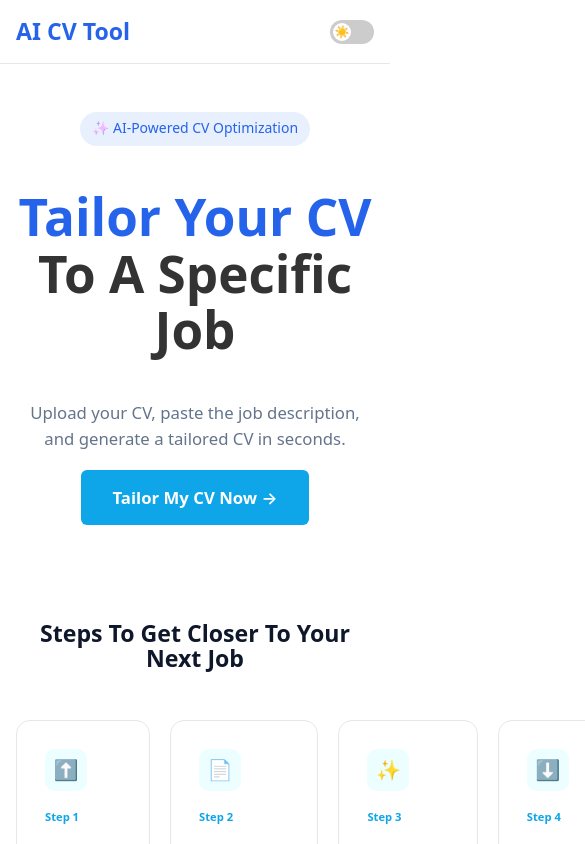
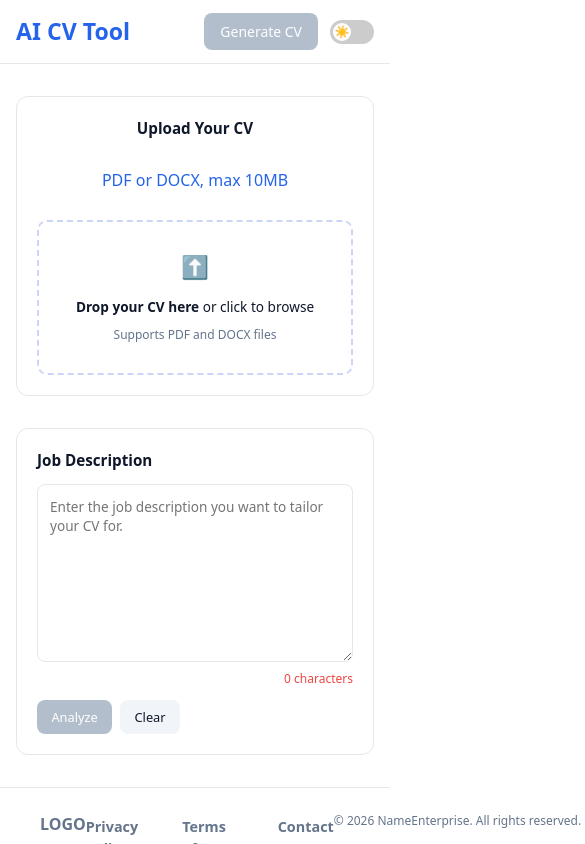
Before and after one commit to kam3ren/Ai-CV-tailoring-tool, a React (Vite) app in the folder ai-cv-frontend/: page /upload in a window 390 px wide. Shown: the top 844 px of the page, 585 px wide, since content can reach past the window. Built offline with nearby package versions, Linux system fonts and the light colour scheme.

Commit message:
Connected landing page to upload page, refactored job description and cvupload to wireframes, added generate cv button, improved dark mode, added character count, cache memory, drag and drop feature, made anaylze and generate cv button disabled unless conditions are met.

```diff
--- a/ai-cv-frontend/package.json
+++ b/ai-cv-frontend/package.json
@@ -14,7 +14,8 @@
   },
   "dependencies": {
     "react": "^19.2.0",
-    "react-dom": "^19.2.0"
+    "react-dom": "^19.2.0",
+    "react-router-dom": "^7.13.0"
   },
   "devDependencies": {
     "@eslint/js": "^9.39.1",
--- a/ai-cv-frontend/src/App.jsx
+++ b/ai-cv-frontend/src/App.jsx
@@ -1,11 +1,16 @@
-import { useState } from 'react'
-import reactLogo from './assets/react.svg'
-import viteLogo from '/vite.svg'
-import './App.css'
-import Landing from "./pages/Landing";
+import { BrowserRouter as Router, Routes, Route } from 'react-router-dom';
+import Landing from './pages/Landing';
+import Upload from './pages/Upload';
 
 function App() {
-  return <Landing />;
+  return (
+    <Router>
+      <Routes>
+        <Route path="/" element={<Landing />} />
+        <Route path="/upload" element={<Upload />} />
+      </Routes>
+    </Router>
+  );
 }
 
 export default App;
--- a/ai-cv-frontend/src/components/CVUpload.jsx
+++ b/ai-cv-frontend/src/components/CVUpload.jsx
@@ -1,56 +1,98 @@
-import React, { useState } from "react";
+import React, { useState, useRef } from "react";
 import "./components.css";
 
-export default function CVUpload() {
-  const [fileName, setFileName] = useState(null);
-  const [preview, setPreview] = useState(null);
-  const [status, setStatus] = useState(null);
+export default function CVUpload({ file, setFile, storageError }) {
+  const fileInputRef = useRef(null);
+  const [isDragging, setIsDragging] = useState(false);
 
   function handleFileChange(e) {
-    const f = e.target.files[0];
-    if (!f) return;
-    setFileName(f.name);
-    // Try to read text files for a small preview; ignore binary formats
-    const reader = new FileReader();
-    reader.onload = () => setPreview(reader.result.slice(0, 1000));
-    reader.onerror = () => setPreview(null);
-    if (f.type.startsWith("text/") || f.name.endsWith(".md")) {
-      reader.readAsText(f);
-    } else {
-      setPreview(null);
-    }
-    setStatus(null);
+    const selectedFile = e.target.files?.[0];
+    if (!selectedFile) return;
+    setFile(selectedFile);
   }
 
-  function handleUpload() {
-    if (!fileName) {
-      setStatus("Please choose a file first.");
-      return;
+  function handleRemoveFile(e) {
+    e.preventDefault();
+    e.stopPropagation();
+    setFile(null);
+    if (fileInputRef.current) {
+      fileInputRef.current.value = "";
     }
-    // For now we simulate upload since backend endpoint is not present.
-    setStatus("Uploading...");
-    setTimeout(() => {
-      setStatus("Upload complete (simulated).");
-    }, 800);
+  }
+
+  function handleDragOver(e) {
+    e.preventDefault();
+    setIsDragging(true);
+  }
+
+  function handleDragLeave(e) {
+    e.preventDefault();
+    // Only cancel dragging if we are leaving the dropzone entirely (not entering a child)
+    if (!e.currentTarget.contains(e.relatedTarget)) {
+      setIsDragging(false);
+    }
+  }
+
+  function handleDrop(e) {
+    e.preventDefault();
+    setIsDragging(false);
+    const droppedFile = e.dataTransfer.files?.[0];
+    if (droppedFile) {
+      setFile(droppedFile);
+    }
   }
 
   return (
     <section className="cv-upload">
-      <h2>CV Upload</h2>
-      <div className="upload-box">
-        <input type="file" id="cvfile" onChange={handleFileChange} />
-        <button className="btn primary" onClick={handleUpload}>Upload</button>
-      </div>
+      <h2>Upload Your CV</h2>
+      <p className="upload-subtitle">PDF or DOCX, max 10MB</p>
 
-      <div className="upload-meta">
-        <div><strong>Selected:</strong> {fileName || "No file chosen"}</div>
-        {status && <div className="status">{status}</div>}
-      </div>
+      <label
+        htmlFor="cv-file"
+        className={`upload-dropzone ${isDragging ? "dragging" : ""}`}
+        onDragOver={handleDragOver}
+        onDragLeave={handleDragLeave}
+        onDrop={handleDrop}
+      >
+        {file ? (
+          <>
+            <div className="upload-icon">📄</div>
+            <p className="upload-text">
+              <strong>{file.name}</strong>
+              <button
+                type="button"
+                className="remove-file-btn"
+                onClick={handleRemoveFile}
+                title="Remove file"
+              >
+                ✕
+              </button>
+            </p>
+            <span className="upload-hint">Click to replace</span>
+          </>
+        ) : (
+          <>
+            <div className="upload-icon">⬆️</div>
+            <p className="upload-text">
+              <strong>Drop your CV here</strong> or click to browse
+            </p>
+            <span className="upload-hint">Supports PDF and DOCX files</span>
+          </>
+        )}
 
-      {preview && (
-        <div className="preview">
-          <h4>Preview (first 1000 chars)</h4>
-          <pre>{preview}</pre>
+        <input
+          id="cv-file"
+          type="file"
+          accept=".pdf,.doc,.docx"
+          onChange={handleFileChange}
+          hidden
+          ref={fileInputRef}
+        />
+      </label>
+
+      {storageError && (
+        <div className="upload-warning">
+          ⚠️ File too large to save for refresh.
         </div>
       )}
     </section>
--- a/ai-cv-frontend/src/components/Footer.jsx
+++ b/ai-cv-frontend/src/components/Footer.jsx
@@ -1,4 +1,3 @@
-import React from 'react';
 import './components.css';
 
 export default function Footer() {
--- a/ai-cv-frontend/src/components/JobDescription.jsx
+++ b/ai-cv-frontend/src/components/JobDescription.jsx
@@ -23,12 +23,11 @@ function extractKeywords(text, limit = 8) {
     .map((t) => t[0]);
 }
 
-export default function JobDescription() {
-  const [text, setText] = useState("");
+export default function JobDescription({ jobDesc, setJobDesc }) {
   const [keywords, setKeywords] = useState([]);
 
   function handleAnalyze() {
-    const ks = extractKeywords(text || "");
+    const ks = extractKeywords(jobDesc || "");
     setKeywords(ks);
   }
 
@@ -37,14 +36,20 @@ export default function JobDescription() {
       <h2>Job Description</h2>
       <textarea
         className="job-textarea"
-        placeholder="Paste a job description here or type a few lines..."
-        value={text}
-        onChange={(e) => setText(e.target.value)}
+        placeholder="Enter the job description you want to tailor your CV for."
+        value={jobDesc}
+        onChange={(e) => setJobDesc(e.target.value)}
         rows={8}
       />
+      <div
+        className="char-count"
+        style={{ color: (jobDesc?.length || 0) < 150 ? "#ef4444" : undefined }}
+      >
+        {jobDesc?.length || 0} characters
+      </div>
       <div className="job-actions">
-        <button className="btn primary" onClick={handleAnalyze}>Analyze</button>
-        <button className="btn secondary" onClick={() => { setText(""); setKeywords([]); }}>Clear</button>
+        <button className="btn primary" onClick={handleAnalyze} disabled={!jobDesc || jobDesc.length < 150}>Analyze</button>
+        <button className="btn secondary" onClick={() => { setJobDesc(""); setKeywords([]); }}>Clear</button>
       </div>
 
       {keywords.length > 0 && (
@@ -52,6 +57,7 @@ export default function JobDescription() {
           <h4>Extracted keywords</h4>
           <div className="kw-list">{keywords.map((k) => <span key={k} className="kw">{k}</span>)}</div>
         </div>
+
       )}
     </section>
   );
--- a/ai-cv-frontend/src/components/Navbar.jsx
+++ b/ai-cv-frontend/src/components/Navbar.jsx
@@ -1,7 +1,7 @@
-import React, { useState, useEffect } from 'react';
+import { useState, useEffect } from 'react';
 import './components.css';
 
-export default function Navbar() {
+export default function Navbar({ actionButton }) {
     const [isDarkMode, setIsDarkMode] = useState(() => {
         return localStorage.getItem('theme') === 'dark';
     });
@@ -20,7 +20,7 @@ export default function Navbar() {
         <nav className="navbar">
             <div className="nav-left">AI CV Tool</div>
             <div className="nav-right">
-
+                {actionButton}
                 <label className="switch" aria-label="Toggle Dark Mode">
                     <input type="checkbox" checked={isDarkMode} onChange={() => setIsDarkMode(!isDarkMode)} />
                     <span className="slider"></span>
--- a/ai-cv-frontend/src/components/components.css
+++ b/ai-cv-frontend/src/components/components.css
@@ -1,28 +1,184 @@
 /* Shared basic styles for all (constant) Components */
-.cv-upload, .job-desc {
-  border: 1px dashed #d1d5db;
-  padding: 18px;
-  border-radius: 8px;
-  background: #fff;
-  margin: 18px 0;
+/* =========================
+   UPLOAD / CARD CONTAINERS
+========================= */
+
+.cv-upload,
+.job-desc {
+  border: 1px solid #e5e7eb;
+  padding: 1.25rem;
+  border-radius: 12px;
+  background: #ffffff;
+  margin: 1.25rem 0;
 }
 
-.cv-upload h2, .job-desc h2 { margin: 0 0 12px 0; }
+/* Headings */
+.cv-upload h2,
+.job-desc h2 {
+  margin: 0 0 0.75rem 0;
+  font-size: 0.95rem;
+  font-weight: 600;
+  color: #0f172a;
+}
 
-.upload-box { display: flex; gap: 12px; align-items: center; }
-.upload-meta { margin-top: 8px; color: #333; }
-.status { margin-top: 6px; color: #2563eb; }
-.preview pre { max-height: 160px; overflow: auto; background: #f8fafc; padding: 10px; border-radius: 6px; }
+/* =========================
+   UPLOAD DROPZONE
+========================= */
 
-.job-textarea { width: 100%; font-family: inherit; padding: 10px; border-radius: 6px; border: 1px solid #e5e7eb; }
-.job-actions { margin-top: 8px; display:flex; gap:8px }
-.keywords { margin-top: 12px; }
-.kw-list { display:flex; gap:8px; flex-wrap:wrap }
-.kw { background:#eef2ff; color:#1e3a8a; padding:6px 10px; border-radius:999px; font-size:0.9rem }
+.upload-dropzone {
+  margin-top: 0.75rem;
+  border: 2px dashed #cbd5f5;
+  border-radius: 10px;
+  padding: 1.75rem 1.25rem;
+  text-align: center;
+  cursor: pointer;
+  transition: background 0.2s ease, border-color 0.2s ease;
+}
 
-.btn { padding: 8px 14px; border-radius: 6px; border: none; cursor: pointer; }
-.btn.primary { background: #0ea5e9; color: white }
-.btn.secondary { background: #e6edf3; color: #0f172a }
+.upload-dropzone:hover {
+  background: #f8fafc;
+  border-color: #93c5fd;
+}
+
+.upload-dropzone.dragging {
+  background: #eff6ff;
+  border-color: #2563eb;
+  animation: border-pulse 1.5s infinite;
+}
+
+/* Icon */
+.upload-icon {
+  font-size: 1.4rem;
+  color: #0ea5e9;
+  margin-bottom: 0.5rem;
+}
+
+/* Text */
+.upload-text {
+  font-size: 0.85rem;
+  color: #0f172a;
+  margin-bottom: 0.25rem;
+}
+
+.upload-hint {
+  font-size: 0.75rem;
+  color: #64748b;
+}
+
+/* Selected file */
+.upload-selected {
+  margin-top: 0.75rem;
+  font-size: 0.8rem;
+  color: #334155;
+}
+
+/* =========================
+   META / STATUS
+========================= */
+
+.upload-meta {
+  margin-top: 0.5rem;
+  font-size: 0.8rem;
+  color: #334155;
+}
+
+.status {
+  margin-top: 0.4rem;
+  font-size: 0.8rem;
+  color: #2563eb;
+}
+
+/* =========================
+   JOB DESCRIPTION
+========================= */
+
+.job-textarea {
+  width: 100%;
+  font-family: inherit;
+  padding: 0.75rem;
+  border-radius: 8px;
+  border: 1px solid #e5e7eb;
+  font-size: 0.85rem;
+  resize: vertical;
+}
+
+.job-textarea:focus {
+  outline: none;
+  border-color: #93c5fd;
+  box-shadow: 0 0 0 3px rgba(147, 197, 253, 0.3);
+}
+
+.job-actions {
+  margin-top: 0.75rem;
+  display: flex;
+  gap: 0.5rem;
+}
+
+/* =========================
+   KEYWORDS
+========================= */
+
+.keywords {
+  margin-top: 1rem;
+}
+
+.kw-list {
+  display: flex;
+  gap: 0.5rem;
+  flex-wrap: wrap;
+}
+
+.kw {
+  background: #eef2ff;
+  color: #3730a3;
+  padding: 0.35rem 0.6rem;
+  border-radius: 999px;
+  font-size: 0.7rem;
+  font-weight: 500;
+}
+
+/* =========================
+   BUTTONS
+========================= */
+
+.btn {
+  padding: 0.5rem 0.9rem;
+  border-radius: 8px;
+  border: none;
+  cursor: pointer;
+  font-size: 0.8rem;
+  font-weight: 500;
+  transition: background 0.2s ease, transform 0.15s ease;
+}
+
+.btn.primary {
+  background: #0ea5e9;
+  color: white;
+}
+
+.btn.primary:hover {
+  background: #0284c7;
+}
+
+.btn.primary:disabled {
+  background: #94a3b8;
+  cursor: not-allowed;
+  opacity: 0.7;
+}
+
+.btn.secondary {
+  background: #f1f5f9;
+  color: #0f172a;
+}
+
+.btn.secondary:hover {
+  background: #e2e8f0;
+}
+
+.btn:active {
+  transform: scale(0.98);
+}
+
 
 
 /* =========================
@@ -275,3 +431,94 @@ body.dark-mode .feature-step {
 body.dark-mode .sub-heading {
     color: #f1f5f9;
 }
+
+.remove-file-btn {
+    background: none;
+    border: none;
+    color: #ef4444;
+    font-size: 1.1rem;
+    margin-left: 0.5rem;
+    cursor: pointer;
+    padding: 0 0.25rem;
+}
+
+.remove-file-btn:hover {
+    color: #dc2626;
+}
+
+.char-count {
+    margin-top: 0.5rem;
+    font-size: 0.75rem;
+    color: #64748b;
+    text-align: right;
+}
+
+/* Dark Mode overrides for new elements */
+body.dark-mode .cv-upload h2,
+body.dark-mode .job-desc h2 {
+    color: #f1f5f9;
+}
+
+body.dark-mode .upload-dropzone {
+    border-color: #475569;
+}
+
+body.dark-mode .upload-dropzone:hover {
+    background-color: #334155;
+    border-color: #60a5fa;
+}
+
+body.dark-mode .upload-text {
+    color: #f1f5f9;
+}
+
+body.dark-mode .upload-hint {
+    color: #94a3b8;
+}
+
+body.dark-mode .upload-icon {
+    color: #38bdf8;
+}
+
+body.dark-mode .btn.secondary {
+    background-color: #334155;
+    color: #f1f5f9;
+}
+
+body.dark-mode .btn.secondary:hover {
+    background-color: #475569;
+}
+
+body.dark-mode .char-count {
+    color: #94a3b8;
+}
+
+body.dark-mode .remove-file-btn {
+    color: #f87171;
+}
+
+body.dark-mode .remove-file-btn:hover {
+    color: #ef4444;
+}
+
+.upload-warning {
+    margin-top: 0.75rem;
+    font-size: 0.8rem;
+    color: #d97706;
+    text-align: center;
+}
+
+body.dark-mode .upload-warning {
+    color: #fbbf24;
+}
+
+body.dark-mode .upload-dropzone.dragging {
+    background-color: #1e293b;
+    border-color: #60a5fa;
+}
+
+@keyframes border-pulse {
+    0% { border-color: #2563eb; transform: scale(1); }
+    50% { border-color: #60a5fa; transform: scale(1.01); }
+    100% { border-color: #2563eb; transform: scale(1); }
+}
--- a/ai-cv-frontend/src/pages/Landing.css
+++ b/ai-cv-frontend/src/pages/Landing.css
@@ -50,9 +50,14 @@ body {
 .page {
     color: #2563eb;
     max-width: 100%;
-
+    display: flex;
+    flex-direction: column;
+    min-height: 100vh;
 }
 
+.content {
+    flex: 1;
+}
 
 
 /* =========================
--- a/ai-cv-frontend/src/pages/Landing.jsx
+++ b/ai-cv-frontend/src/pages/Landing.jsx
@@ -1,8 +1,8 @@
+import { useNavigate } from "react-router-dom";
 import "./landing.css";
 import Navbar from "../components/Navbar";
 import Footer from "../components/Footer";
-//import CVUpload from "../components/CVUpload";
-//import JobDescription from "../components/JobDescription";
+
 
 
 export default function Landing() {
@@ -13,18 +13,16 @@ export default function Landing() {
                 <Features />
 
                 <main className="content">
-                    {/* <div className="split">
-                        <CVUpload />
-                        <JobDescription />
-                    </div> */}
+                    {}
                 </main>
             <Footer />
         </div>
     );
 }
 
-//NEED TO MAKE CHANGES HERE TO THE TITLE
+
 function Hero() {
+    const navigate = useNavigate();
     return (
         <section className="hero">
 
@@ -40,7 +38,7 @@ function Hero() {
                 Upload your CV, paste the job description, and generate a tailored CV in seconds.
             </p>
             <div className="hero-actions">
-                <button className="btn primary">Tailor My CV Now →</button>
+                <button className="btn primary" onClick={() => navigate('/upload')}>Tailor My CV Now →</button>
             </div>
         </section>
     );
--- /dev/null
+++ b/ai-cv-frontend/src/pages/Upload.css
@@ -0,0 +1,64 @@
+/* =========================
+   UPLOAD PAGE LAYOUT
+========================= */
+
+.split {
+    display: flex;
+    gap: 2rem;
+    max-width: 1200px;
+    margin: 2rem auto;
+    padding: 0 clamp(1rem, 4vw, 2rem);
+    align-items: flex-start;
+}
+
+.split .cv-upload {
+    flex: 1;
+    max-width: 550px;
+    aspect-ratio: 3 / 2;
+    margin: 0;
+    display: flex;
+    flex-direction: column;
+    justify-content: center;
+    align-items: center;
+    text-align: center;
+}
+
+.split .cv-upload .upload-dropzone {
+    display: block;
+    width: 100%;
+}
+
+.split .job-desc {
+    flex: 1.5;
+    margin: 0;
+    display: flex;
+    flex-direction: column;
+    min-height: 600px;
+}
+
+.split .job-desc .job-textarea {
+    flex: 1;
+    min-height: 450px;
+    resize: vertical;
+}
+
+@media (max-width: 900px) {
+    .split {
+        flex-direction: column;
+        align-items: stretch;
+    }
+
+    .split .cv-upload {
+        max-width: 100%;
+        aspect-ratio: auto;
+        min-height: 300px;
+    }
+
+    .split .job-desc {
+        min-height: auto;
+    }
+
+    .split .job-desc .job-textarea {
+        min-height: auto;
+    }
+}
--- /dev/null
+++ b/ai-cv-frontend/src/pages/Upload.jsx
@@ -0,0 +1,80 @@
+import { useState, useEffect } from "react";
+import "./Landing.css";
+import "./Upload.css";
+import Navbar from "../components/Navbar";
+import Footer from "../components/Footer";
+import CVUpload from "../components/CVUpload";
+import JobDescription from "../components/JobDescription";
+
+
+export default function Upload() {
+    const [file, setFile] = useState(() => {
+        const savedFile = sessionStorage.getItem("cvFile");
+        if (savedFile) {
+            try {
+                const { name, type, content } = JSON.parse(savedFile);
+                const arr = content.split(',');
+                const mime = arr[0].match(/:(.*?);/)[1];
+                const bstr = atob(arr[1]);
+                let n = bstr.length;
+                const u8arr = new Uint8Array(n);
+                while (n--) {
+                    u8arr[n] = bstr.charCodeAt(n);
+                }
+                return new File([u8arr], name, { type });
+            } catch (e) {
+                console.error("Error restoring file:", e);
+                return null;
+            }
+        }
+        return null;
+    });
+
+    const [storageError, setStorageError] = useState(false);
+
+    const [jobDesc, setJobDesc] = useState(() => {
+        return sessionStorage.getItem("jobDesc") || "";
+    });
+
+    useEffect(() => {
+        sessionStorage.setItem("jobDesc", jobDesc);
+    }, [jobDesc]);
+
+    useEffect(() => {
+        if (file) {
+            const reader = new FileReader();
+            reader.onloadend = () => {
+                try {
+                    const fileData = {
+                        name: file.name,
+                        type: file.type,
+                        content: reader.result
+                    };
+                    sessionStorage.setItem("cvFile", JSON.stringify(fileData));
+                    setStorageError(false);
+                } catch (e) {
+                    console.warn("File too large to save to session storage");
+                    setStorageError(true);
+                }
+            };
+            reader.readAsDataURL(file);
+        } else {
+            sessionStorage.removeItem("cvFile");
+            setStorageError(false);
+        }
+    }, [file]);
+
+    return (
+    <div className="page">
+                <Navbar actionButton={<button className="btn primary" disabled={!file || !jobDesc.trim()}>Generate CV</button>} />
+
+                    <main className="content">
+                        <div className="split">
+                            <CVUpload file={file} setFile={setFile} storageError={storageError} />
+                            <JobDescription jobDesc={jobDesc} setJobDesc={setJobDesc} />
+                        </div>
+                    </main>
+                <Footer />
+            </div>
+    );
+}
```
Also changed, not shown: 1 other file (tests, documents, lock files or other folders).
